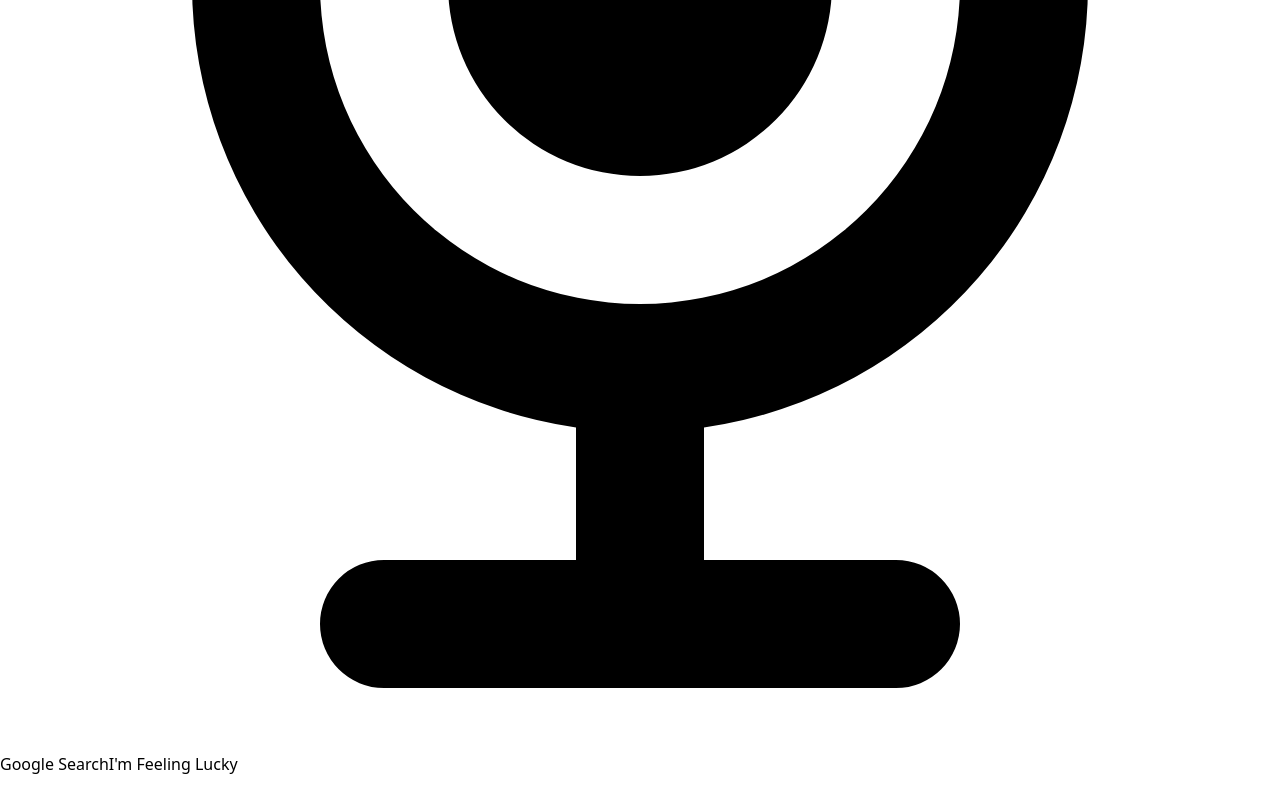
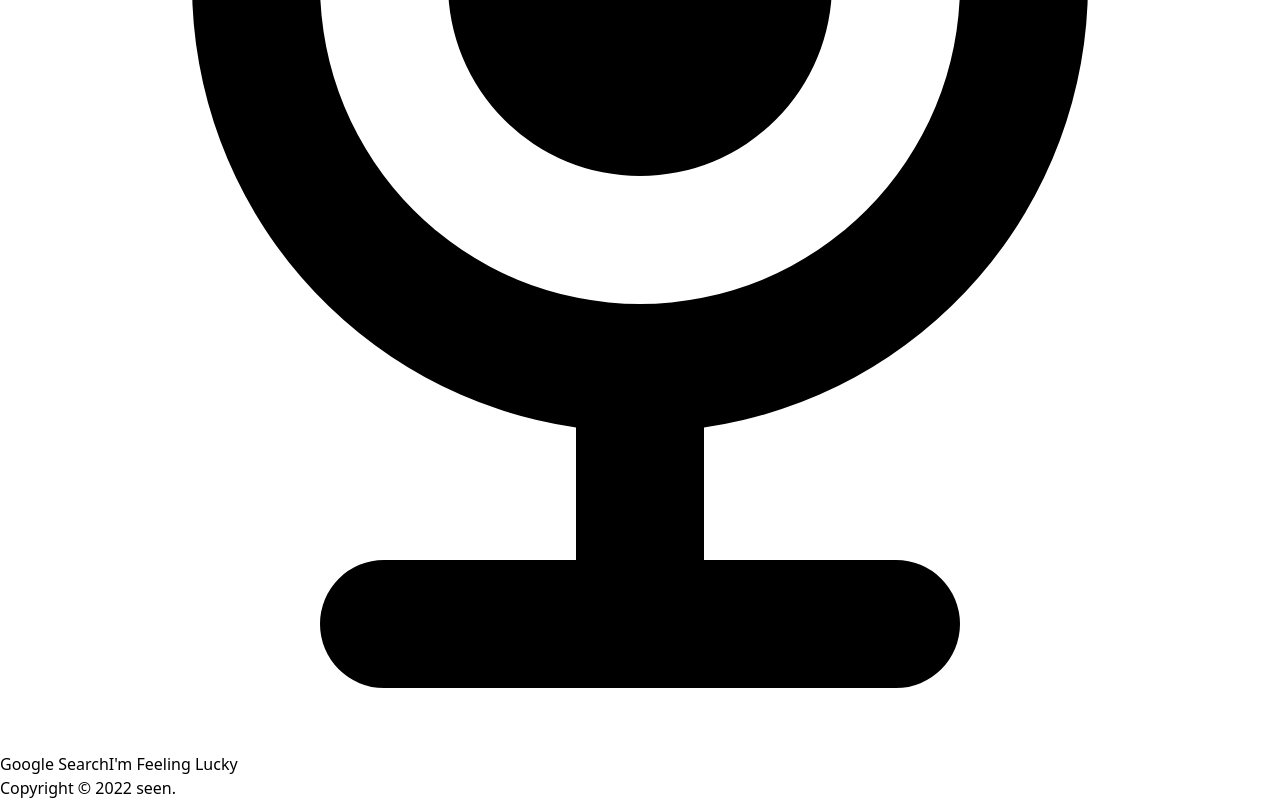
Before and after one commit to sh2orc/google-clone, a Next.js app: page / in a window 1280 px wide. Shown: the part 2058-2858 px from the top of the page. Before the commit the page ends 2834 px from the top, so only its background shows below. Built offline with nearby package versions, Linux system fonts and the light colour scheme; no server answers.

Commit message:
create footer component

```diff
--- /dev/null
+++ b/components/Footer.js
@@ -0,0 +1,12 @@
+import React from 'react';
+
+function Footer(props) {
+    return (
+        <footer className={"absolute bottom-0 left-[50%] translate-x-[-50%] whitespace-nowrap p-6 text-sm text-gray-600"}>
+            <p>Copyright &copy; {new Date().getFullYear()}  seen. </p>
+        </footer>
+
+    );
+}
+
+export default Footer;
--- a/pages/index.js
+++ b/pages/index.js
@@ -2,6 +2,7 @@
 import Header from "../components/Header";
 import Image from "next/image";
 import {MicrophoneIcon, SearchIcon} from "@heroicons/react/solid";
+import Footer from "../components/Footer";
 
 export default function Home() {
   return (
@@ -34,6 +35,7 @@
     </form>
 
     {/*Footer*/}
+    <Footer/>
 
     </div>
   )
```
